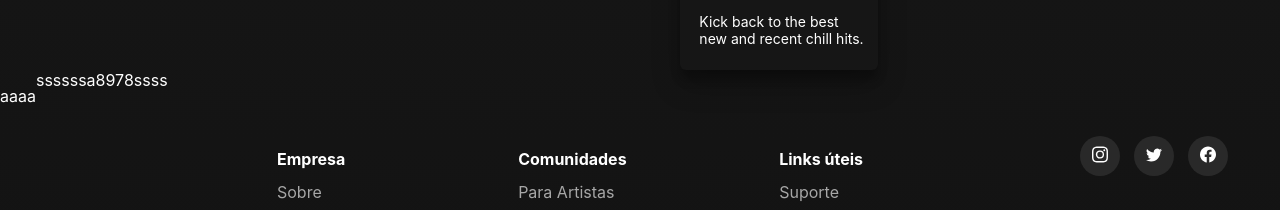
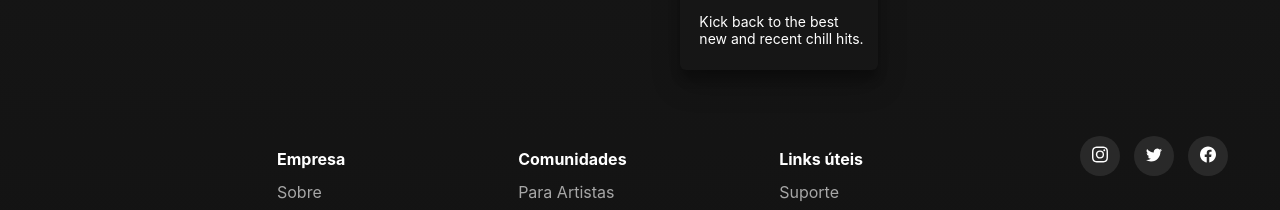
Before and after one commit to joaorezend3/Clone-Page-Sportfy-react-typescript, a React (Create React App) app: page / in a window 1280 px wide. Shown: the part 1377-1587 px from the top of the page. Built offline with nearby package versions, Linux system fonts and the light colour scheme.

Commit message:
ready🚀

```diff
--- a/src/App.tsx
+++ b/src/App.tsx
@@ -14,10 +14,6 @@ function App() {
           <NavBarHeaderContent></NavBarHeaderContent>
           <ContainerCards />
         </div>
-        <C.Anuncio>
-          <p>aaaa</p>
-          <div>ssssssa8978ssss</div>
-        </C.Anuncio>
         <Footer></Footer>
       </C.container >
     </div>
```
Also changed, not shown: Sportfy.gif (added), 1 other file (tests, documents, lock files or other folders).
